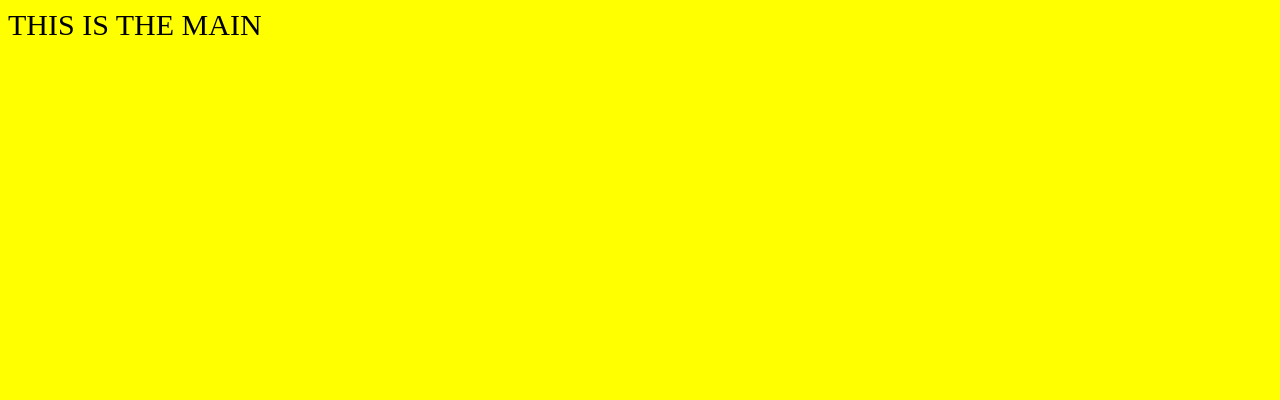
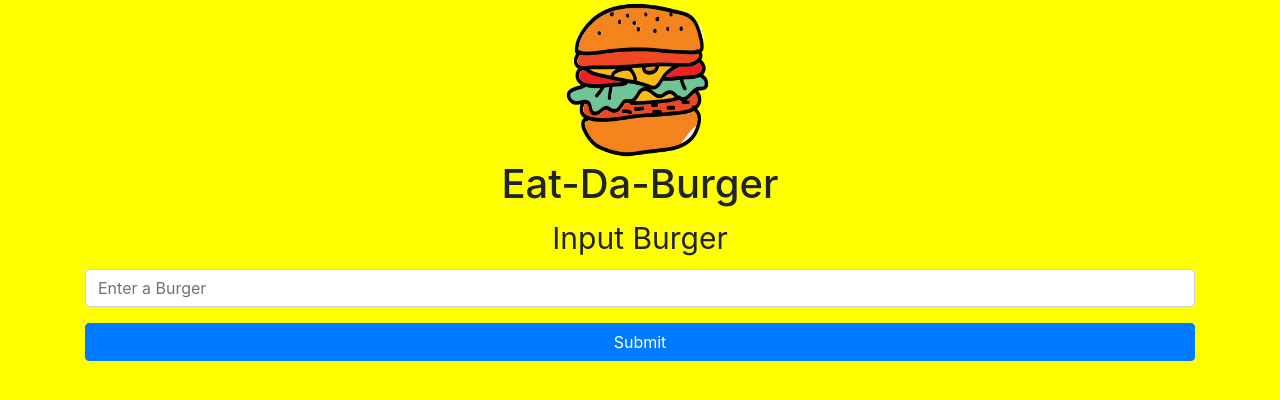
Before and after one commit to acabrera15/burger, a Node server app: page / in a window 1280 px wide. Shown: the top 400 px of the page. Run offline with Node 20, Linux system fonts and the light colour scheme; data that the repository does not hold is empty; some libraries are stand-ins or nearby versions.

Commit message:
posting not works

```diff
--- a/config/orm.js
+++ b/config/orm.js
@@ -66,7 +66,7 @@ var ORM = {
         throw err;
       }
 
-      cb(result);
+      cb();
     });
   },
 
--- a/controllers/burger_controller.js
+++ b/controllers/burger_controller.js
@@ -1,10 +1,19 @@
-var express = require('express');
-var burger = require('../models/burger');
+var express = require("express");
+var burger = require("../models/burger");
 var router = express.Router();
 
-router.get('/', function(req, res) {
-    res.render('index');
+router.get("/", function(req, res) {
+  burger.selectAllBugers(function(data) {
+    var hbsObj = { burgers: data };
+    console.log(hbsObj);
+    res.render("index", hbsObj);
+  });
+});
+
+router.post("/api/addBurger", function(req, res) {
+    burger.insertBurger(req.body.burger, function() {
+        res.redirect('/');
+    });
 })
 
-
 module.exports = router;
--- a/models/burger.js
+++ b/models/burger.js
@@ -1,19 +1,15 @@
 var orm = require("../config/orm");
 
 var burgerModel = {
-  selectAllBugers: function() {
-    orm.selectAll("burgers", function(a) {
-      console.log(a);
-    });
+  selectAllBugers: function(toDo) {
+    orm.selectAll("burgers", toDo);
   },
-  insertBurger: function(name, devoured) {
+  insertBurger: function(burger, toDo) {
     orm.insertOne(
       "burgers",
-      ["burger_name", "devoured"],
-      [name, devoured],
-      function(a) {
-        console.log(a);
-      }
+      ["burger_name"],
+      [burger],
+      toDo
     );
   },
   updateBurger: function(burgerObj, condition) {
--- a/public/CSS/styles.css
+++ b/public/CSS/styles.css
@@ -2,3 +2,8 @@ body {
     background-color: yellow;
     font-size: 30px;
 }
+
+#burgerImage {
+    width: 150px;
+    height:160px;
+}
--- a/views/index.handlebars
+++ b/views/index.handlebars
@@ -0,0 +1,11 @@
+<div class="row">
+    <div class="col-md-5">
+        <ul class='list-group'>
+            {{#each burgers}}
+            <li class='list-group-item mb-2'>{{this.id}}. {{this.burger_name}}<input class="float-right btn btn-primary"
+                    type="button" value="Devour" burgerId="{{this.id}}">
+            </li>
+            {{/each}}
+        </ul>
+    </div>
+</div>
--- a/views/layouts/main.handlebars
+++ b/views/layouts/main.handlebars
@@ -1,17 +1,49 @@
 <!DOCTYPE html>
 <html lang="en">
+
 <head>
     <meta charset="UTF-8">
     <meta name="viewport" content="width=device-width, initial-scale=1.0">
     <meta http-equiv="X-UA-Compatible" content="ie=edge">
+    <!--iQUery-->
+    <script src="https://code.jquery.com/jquery-3.4.1.min.js"
+        integrity="sha256-CSXorXvZcTkaix6Yvo6HppcZGetbYMGWSFlBw8HfCJo=" crossorigin="anonymous"></script>
+
+    <!--Bootstrap CSS-->
+    <link rel="stylesheet" href="https://stackpath.bootstrapcdn.com/bootstrap/4.3.1/css/bootstrap.min.css"
+        integrity="sha384-ggOyR0iXCbMQv3Xipma34MD+dH/1fQ784/j6cY/iJTQUOhcWr7x9JvoRxT2MZw1T" crossorigin="anonymous">
 
     <!--Custom CSS link-->
     <link rel="stylesheet" href="/CSS/styles.css">
 
-    <title>BURGER</title>
+    <title>EAT_DA_BURGER</title>
 </head>
+
 <body>
-    THIS IS THE MAIN
-    {{{body}}}
+    <div class="container">
+        <img src="/images/burger.PNG" alt="Burger" class="rounded mx-auto d-block" id='burgerImage'>
+        <h1 class='text-center'>Eat-Da-Burger</h1>
+        {{{body}}}
+
+        <form>
+            <div class="form-group">
+                <label for="burgerInput" class='text-center d-block'>Input Burger</label>
+                <input type="text" class="form-control" id="burgerInput" placeholder="Enter a Burger">
+            </div>
+            <button id='submit' type="submit" class="btn btn-primary btn-block">Submit</button>
+        </form>
+
+    </div>
 </body>
+<script>
+    $('#submit').on('click', function (event) {
+        event.preventDefault();
+        var burger = {burger: $('#burgerInput').val().trim()};
+
+        $.post('/api/addBurger', burger, function () {
+            console.log('POSTED')
+        });
+    })
+</script>
+
 </html>
```
Also changed, not shown: public/images/burger.PNG (added), public/images/burger.jpg (added), public/js/submit.js (added).
